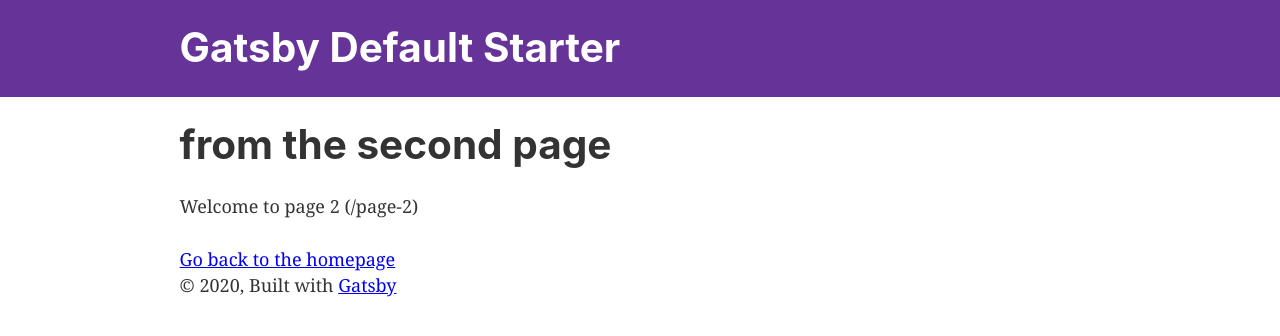
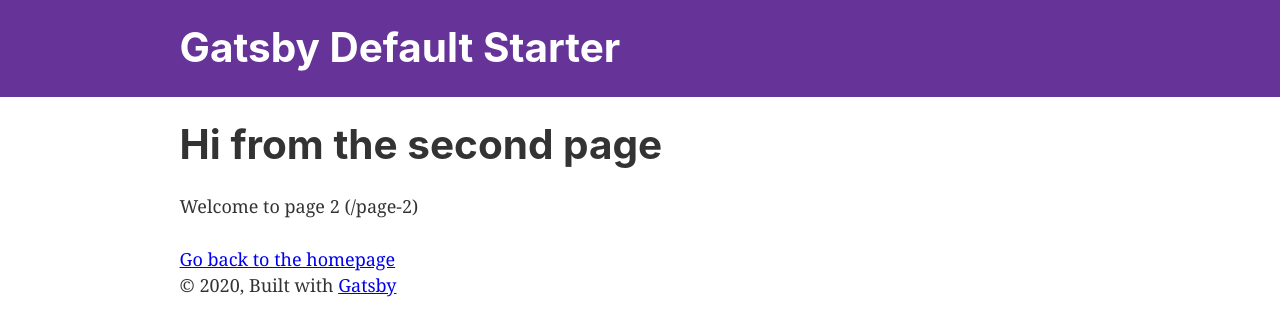
Before and after one commit to PierreCrb/Incrementals-Builds-Gatsby, a Gatsby site in the folder incremental-build-gatsby/: page /page-2 in a window 1280 px wide. Built offline with nearby package versions, Linux system fonts and the light colour scheme; Gatsby itself is replaced by a stand-in of ours.

```diff
--- a/incremental-build-gatsby/src/pages/page-2.tsx
+++ b/incremental-build-gatsby/src/pages/page-2.tsx
@@ -8,7 +8,7 @@
 const SecondPage = (props: PageProps) => (
   <Layout>
     <SEO title="Page two" />
-    <h1>from the second page</h1>
+    <h1>Hi from the second page</h1>
     <p>Welcome to page 2 ({props.path})</p>
     <Link to="/">Go back to the homepage</Link>
   </Layout>
```
Also changed, not shown: incremental-build-gatsby/netlify.toml (added).
